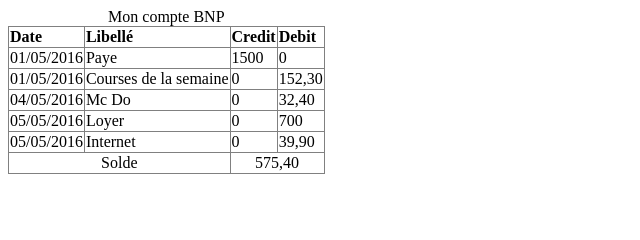
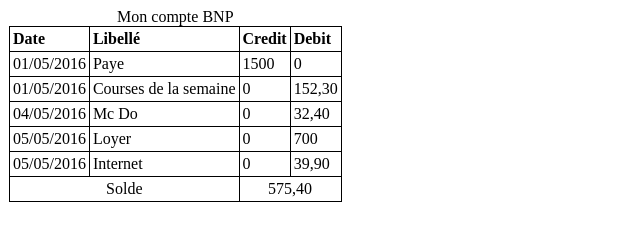
Before and after one commit to gitromu/exercice-5, a plain HTML site: page index.html in a window 1280 px wide. Shown: the whole page, without its empty margins (0-640 px from the left). Drawn offline with Linux system fonts and the light colour scheme.

Commit message:
ajout d'un padding

```diff
--- a/index.html
+++ b/index.html
@@ -10,10 +10,18 @@
   }
   table{
     border-collapse: collapse;
+    margin: 1px;
+  }
+  tr{
+    border: 1px solid black;
+  }
+  td{
+    border: 1px solid black;
+    padding: 3px;
   }
 </style>
   <body>
-    <table border="1">
+    <table>
         <caption>Mon compte BNP</caption>
         <thead>
         <tr>
```
